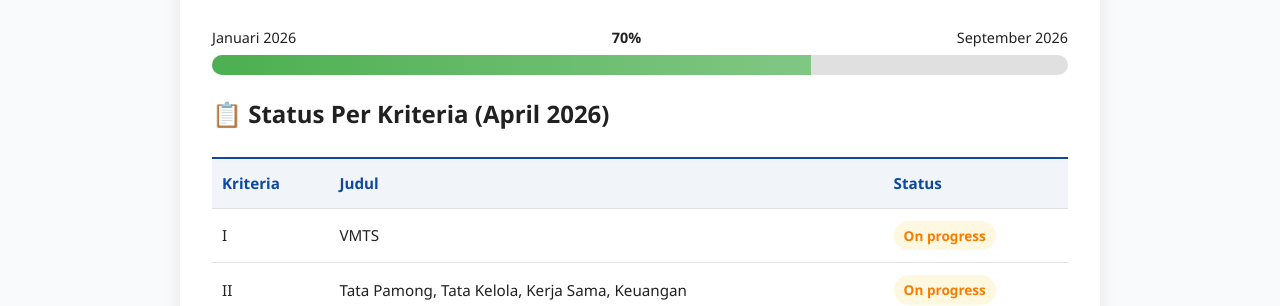
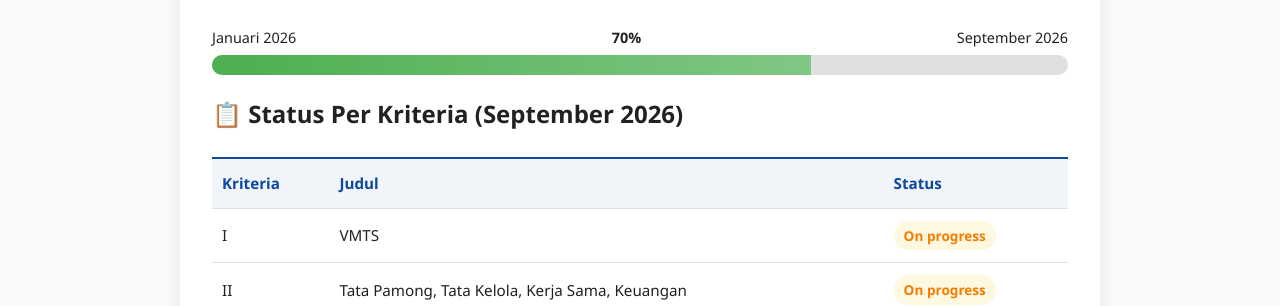
Before and after one commit to portal-psbm/aksibm-26, a Jekyll site: the page built from progress.md, in a window 1280 px wide and 1108 px high. Shown: the part 327-633 px from the top of the window. Built offline with Jekyll 4.4.1, drawn with Linux system fonts in a browser that asks for light colours.

Commit message:
Update progress

```diff
--- a/progress.md
+++ b/progress.md
@@ -50,7 +50,7 @@ permalink: /progress/
   updateCountdown();
 </script>
 
-## 📋 Status Per Kriteria (April 2026)
+## 📋 Status Per Kriteria (September 2026)
 
 <style>
   .progress-table {
```
